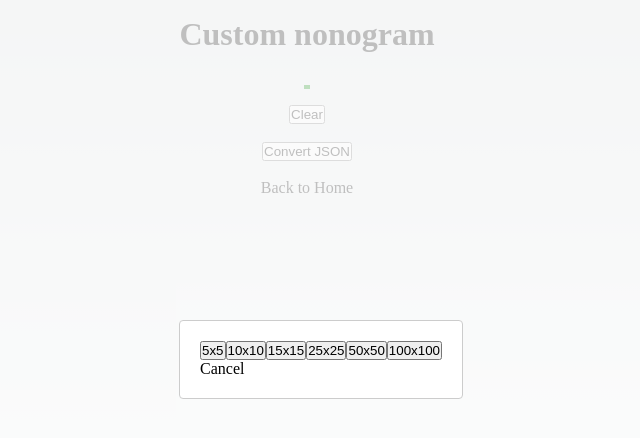
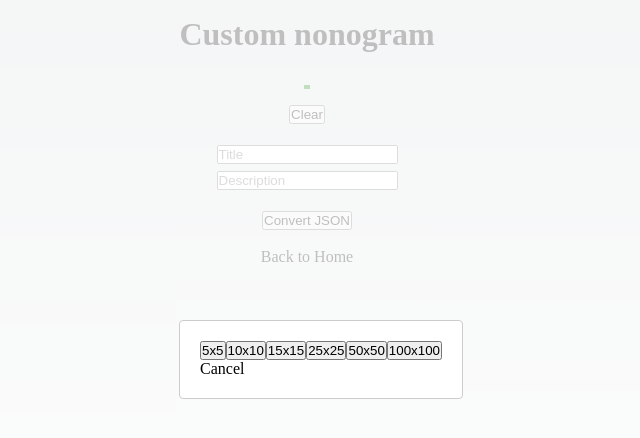
Before and after one commit to HENOZIWD/nonogram, a Next.js app: page /game/custom in a window 1280 px wide. Shown: the top 438 px of the page, without its empty margins (333-973 px from the left). Built offline with nearby package versions, Linux system fonts and the light colour scheme.

Commit message:
Fix minor bug

```diff
--- /dev/null
+++ b/resources/4.json
@@ -0,0 +1 @@
+{ "title": "House", "description": "Tiny house!", "rowSize": 5, "colSize": 5, "answer": [ [ 0, 0, 1, 0, 0 ], [ 0, 1, 0, 1, 0 ], [ 1, 0, 0, 0, 1 ], [ 0, 1, 1, 1, 0 ], [ 0, 1, 0, 1, 0 ] ], "hint": { "rowHint": [ [ 0, 1 ], [ 1, 1 ], [ 1, 1 ], [ 0, 3 ], [ 1, 1 ] ], "colHint": [ [ 0, 1, 1, 1, 0 ], [ 1, 2, 1, 2, 1 ] ], "rowHintMaxLength": 2, "colHintMaxLength": 2 } }
--- /dev/null
+++ b/resources/5.json
@@ -0,0 +1 @@
+{ "title": "Radar", "description": "Something detected!", "rowSize": 5, "colSize": 5, "answer": [ [ 1, 0, 0, 0, 1 ], [ 0, 1, 0, 1, 0 ], [ 0, 1, 0, 0, 0 ], [ 1, 1, 1, 1, 0 ], [ 1, 1, 0, 0, 1 ] ], "hint": { "rowHint": [ [ 1, 1 ], [ 1, 1 ], [ 0, 1 ], [ 0, 4 ], [ 2, 1 ] ], "colHint": [ [ 1, 0, 0, 1, 1 ], [ 2, 4, 1, 1, 1 ] ], "rowHintMaxLength": 2, "colHintMaxLength": 2 } }
--- a/src/pages/game/custom.tsx
+++ b/src/pages/game/custom.tsx
@@ -21,6 +21,8 @@ export default function Custom() {
       status: []
     }
   );
+  const [title, setTitle] = useState<string>("");
+  const [description, setDescription] = useState<string>("");
   const [nonogramJson, setNonogramJson] = useState<string>("");
   const [modalIsOpen, setModalIsOpen] = useState<boolean>(true);
 
@@ -48,12 +50,6 @@ export default function Custom() {
     setCustomData({...customData, status: statusCopy});
   }
 
-  const checkCell = (row: number, col: number) => {
-    let statusCopy = [...customData.status];
-    statusCopy[row][col] = customData.status[row][col] === 2 ? 0 : 2;
-    setCustomData({...customData, status: statusCopy});
-  }
-
   const clearCell = (event: React.MouseEvent<HTMLButtonElement>) => {
     event.preventDefault();
     let statusCopy = [...customData.status];
@@ -63,6 +59,21 @@ export default function Custom() {
       })
     })
     setCustomData({...customData, status: statusCopy});
+    setTitle("");
+    setDescription("");
+    setNonogramJson("");
+  }
+
+  const onTitleChange = (event: React.ChangeEvent<HTMLInputElement>) => {
+    event.preventDefault();
+
+    setTitle(event.target.value);
+  }
+
+  const onDescriptionChange = (event: React.ChangeEvent<HTMLInputElement>) => {
+    event.preventDefault();
+
+    setDescription(event.target.value);
   }
 
   const onConvertNonogram = (event: React.MouseEvent<HTMLButtonElement>) => {
@@ -149,6 +160,8 @@ export default function Custom() {
     };
 
     const convertedData = {
+      title: title,
+      description: description,
       rowSize: customData.rowSize,
       colSize: customData.colSize,
       answer: customData.status,
@@ -192,10 +205,25 @@ export default function Custom() {
         hint={dummyHint}
         status={customData.status}
         fillCell={fillCell}
-        checkCell={checkCell}
+        checkCell={fillCell}
       />
       <div style={{ display: 'flex', flexDirection: 'column', alignItems: 'center', textAlign: 'center' }}>
         <button type="button" onClick={clearCell}>Clear</button>
+        <br />
+        <input
+          type="text"
+          placeholder="Title"
+          style={{ margin: '0.2rem'}}
+          onChange={onTitleChange}
+          value={title}
+        />
+        <input
+          type="text"
+          placeholder="Description"
+          style={{ margin: '0.2rem'}}
+          onChange={onDescriptionChange}
+          value={description}
+        />
         <br />
         <button type="button" onClick={onConvertNonogram}>Convert JSON</button>
         <br />
```
Also changed, not shown: src/pages/game/[id].tsx (+10 -3 lines).
